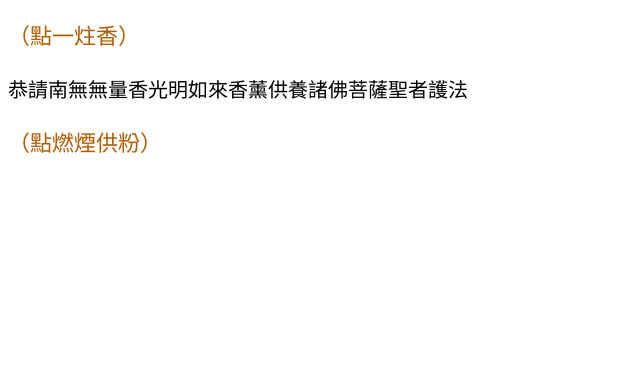
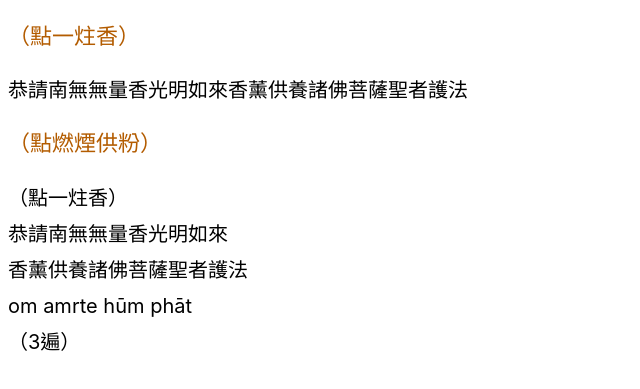
Before and after one commit to bravitiamo/vajra-web, a plain HTML site: page index.html in a window 1280 px wide. Shown: the part 109-498 px from the top of the page, without its empty margins (0-640 px from the left). Drawn offline with Linux system fonts and the light colour scheme.

Commit message:
Add new div elements with text content

```diff
--- a/index.html
+++ b/index.html
@@ -64,3 +64,8 @@ fetch("smoke_ritual.json")
 
 </body>
 </html>
+<div>（點一炷香）</div>
+<div>恭請南無無量香光明如來</div>
+<div>香薰供養諸佛菩薩聖者護法</div>
+<div>om amrte hūm phāt</div>
+<div>（3遍）</div>
```
